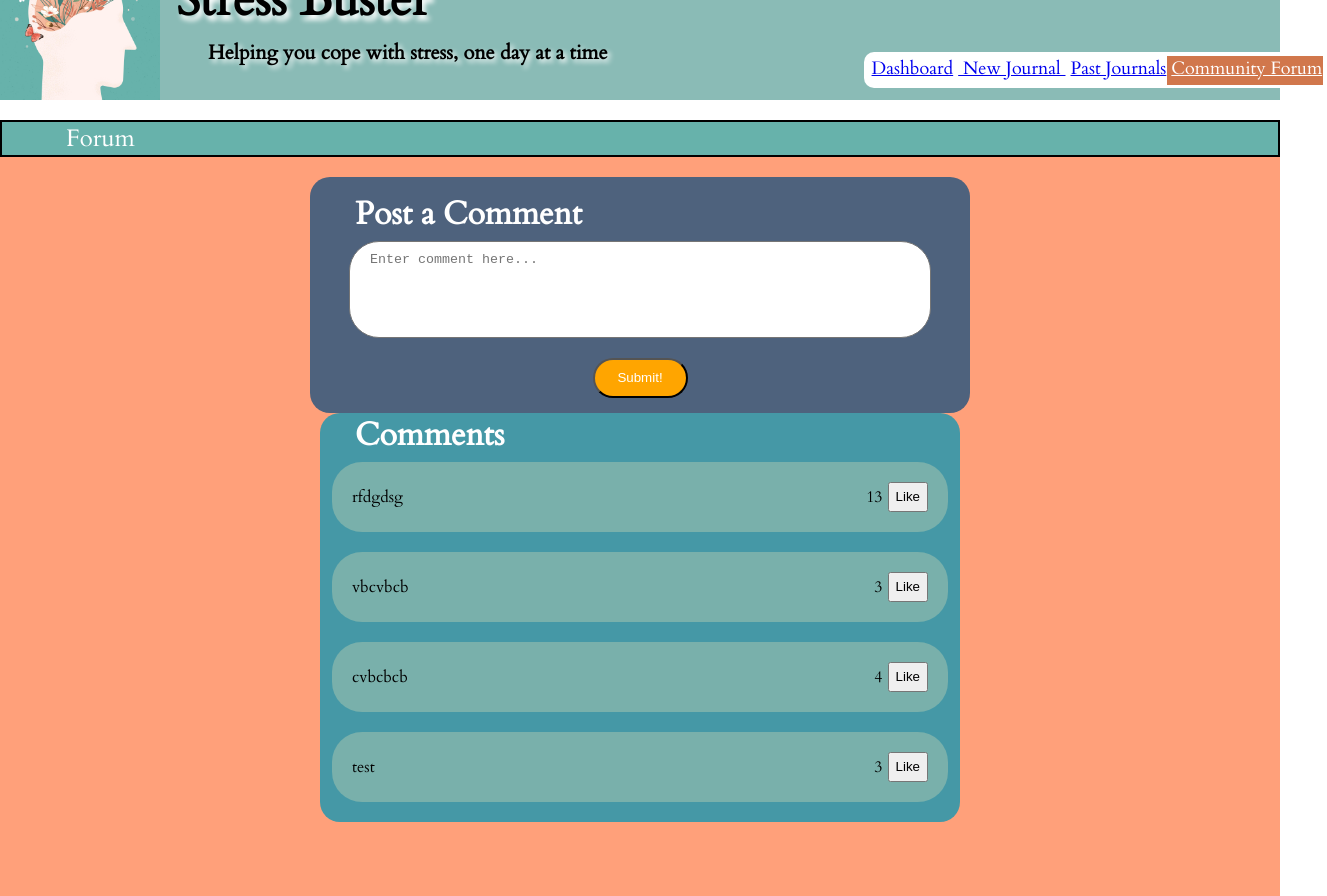
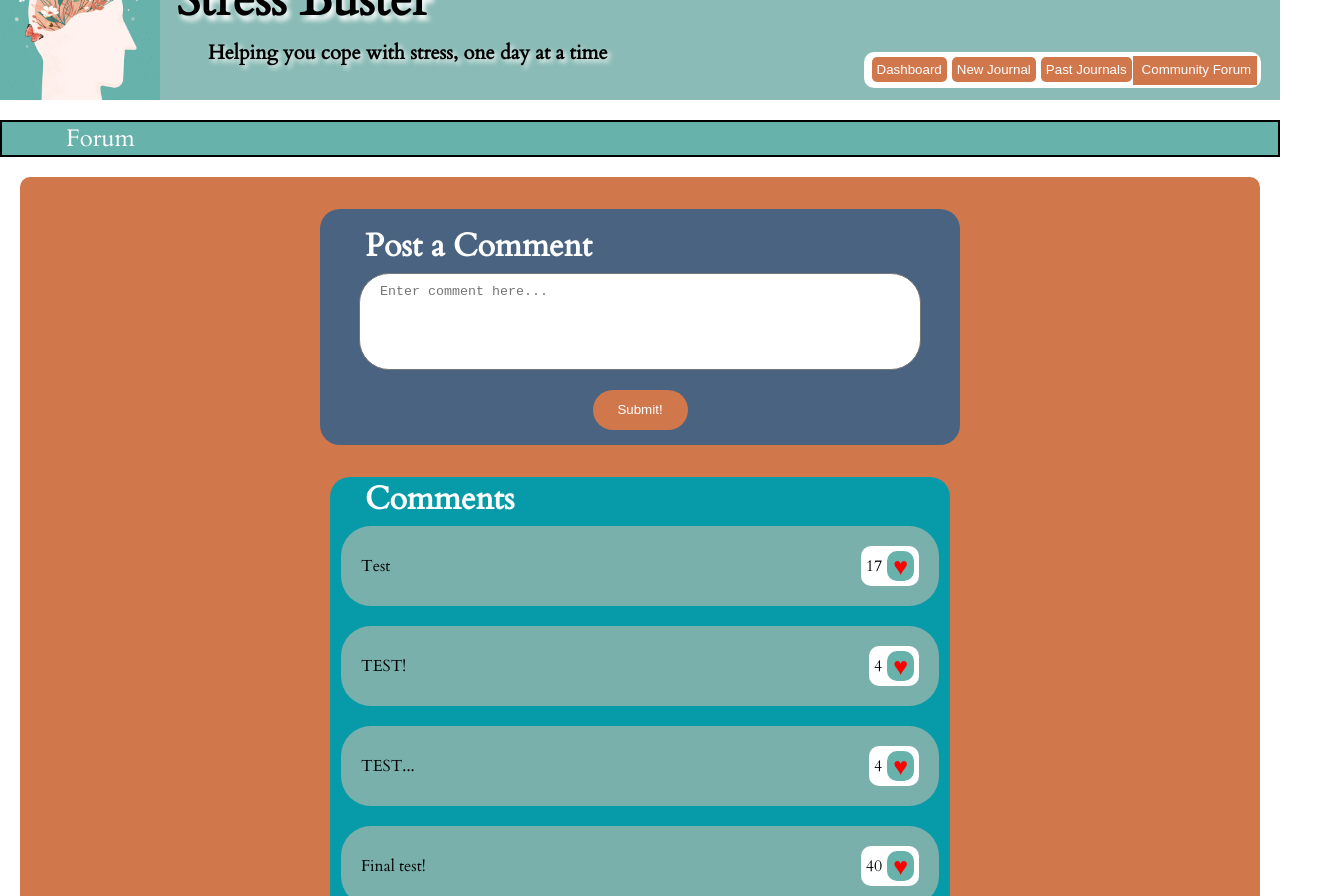
Before and after one commit to timmyyan-git/stress-buster-health-journal, a React (Create React App) app in the folder project/: page /Forum in a window 1280 px wide. Shown: the part 60-956 px from the top of the page, 1327 px wide, since content can reach past the window. Built offline with nearby package versions, Linux system fonts and the light colour scheme; no server answers; data requests are answered from the project's data file.

Commit message:
final commit

```diff
--- a/project/db.json
+++ b/project/db.json
@@ -1,7 +1,7 @@
 {
   "journals": [
     {
-      "date": "2022-12-08",
+      "date": "2022-12-05",
       "quote": {
         "content": "Time you enjoyed wasting was not wasted.",
         "author": "John Lennon"
@@ -18,7 +18,7 @@
       "id": 7
     },
     {
-      "date": "2022-12-08",
+      "date": "2022-12-06",
       "quote": {
         "content": "Maxim for life: You get treated in life the way you teach people to treat you.",
         "author": "Wayne Dyer"
@@ -35,7 +35,7 @@
       "id": 8
     },
     {
-      "date": "2022-12-08",
+      "date": "2022-12-07",
       "quote": {
         "content": "Consider that not only do negative thoughts and emotions destroy our experience of peace, but they also undermine our health.",
         "author": "Dalai Lama"
@@ -69,7 +69,7 @@
       "id": 10
     },
     {
-      "date": "2022-12-08",
+      "date": "2022-12-09",
       "quote": {
         "content": "Anybody can make history. Only a great man can write it.",
         "author": "Oscar Wilde"
@@ -91,7 +91,7 @@
         "content": "Keep your eyes on the stars and your feet on the ground.",
         "author": "Theodore Roosevelt"
       },
-      "journalWriting": "ihhihihih",
+      "journalWriting": "Hello!",
       "sleep": "4",
       "exercise": "3",
       "greenSpace": "1",
@@ -118,28 +118,45 @@
       "mentalHealth": "90",
       "therapy": "No",
       "id": 14
+    },
+    {
+      "date": "2022-12-09",
+      "quote": {
+        "content": "We should not judge people by their peak of excellence; but by the distance they have traveled from the point where they started.",
+        "author": "Henry Ward Beecher"
+      },
+      "journalWriting": "Final test",
+      "sleep": "8",
+      "exercise": "30",
+      "greenSpace": "30",
+      "social": "7",
+      "mindful": "4",
+      "nutrition": "8",
+      "mentalHealth": "0",
+      "therapy": "",
+      "id": 15
     }
   ],
   "comments": [
     {
-      "comment": "rfdgdsg",
-      "likes": 13,
+      "comment": "Test",
+      "likes": 17,
       "id": 1
     },
     {
-      "comment": "vbcvbcb",
-      "likes": 3,
+      "comment": "TEST!",
+      "likes": 4,
       "id": 2
     },
     {
-      "comment": "cvbcbcb",
+      "comment": "TEST...",
       "likes": 4,
       "id": 3
     },
     {
-      "comment": "test",
-      "likes": 3,
-      "id": 4
+      "comment": "Final test!",
+      "likes": 40,
+      "id": 5
     }
   ]
 }
--- a/project/src/Comment.js
+++ b/project/src/Comment.js
@@ -1,4 +1,6 @@
 import React from "react";
+import styles from "./forum.module.css";
+
 
 const commentStyle = {
     container: {
@@ -15,9 +17,19 @@ const commentStyle = {
         display: "flex",
         justifyContent: "space-between",
         alignItems: "center",
+        backgroundColor: "white",
+        textAlign: "center",
+        padding: "5px",
+        borderRadius: "10px"
     },
     like: {
         height: "30px",
+        backgroundColor: "#67b2ab",
+        border: "none",
+        color: "red",
+        fontSize: "25px",
+        borderRadius: "10px"
+
     },
 };
 
@@ -25,7 +37,7 @@ export default function Comment({ comment, updateLike }) {
     return (
         <div style={commentStyle.container}>
             <div>{comment.comment}</div>
-            <div style={commentStyle.likes}>
+            <div id={styles['comment-likes']} style={commentStyle.likes}>
                 <div
                     style={{
                         marginRight: "5px",
@@ -33,8 +45,8 @@ export default function Comment({ comment, updateLike }) {
                 >
                     {comment.likes}
                 </div>
-                <button style={commentStyle.like} onClick={() => updateLike(comment)}>
-                    Like
+                <button id={styles['comment-likes']} style={commentStyle.like} onClick={() => updateLike(comment)}>
+                    {"\u2665"}
                 </button>
             </div>
         </div>
--- a/project/src/CommentForm.js
+++ b/project/src/CommentForm.js
@@ -1,6 +1,7 @@
 import { useState } from "react";
+import styles from "./forum.module.css";
 
-const styles = {
+const style = {
     container: {
         display: "flex",
         flexDirection: "column",
@@ -17,9 +18,10 @@ const styles = {
     submit: {
         height: "40px",
         width: "95px",
-        backgroundColor: "orange",
+        backgroundColor: "#d1774c",
         borderRadius: "30px",
         color: "white",
+        border: "none"
     },
 };
 
@@ -27,18 +29,20 @@ function CommentForm({ addComment }) {
     const [comment, setComment] = useState("");
 
     return (
-        <div style={styles.container}>
+
+        <div style={style.container}>
             <textarea
-                style={styles.textBox}
+                style={style.textBox}
                 rows="5"
                 cols="100"
                 placeholder="Enter comment here..."
                 onChange={(e) => setComment(e.target.value)}
             ></textarea>
-            <button style={styles.submit} onClick={() => addComment(comment)}>
+            <button id={styles["comment-submit"]} style={style.submit} onClick={() => addComment(comment)}>
                 Submit!
             </button>
         </div>
+
     );
 }
 
--- a/project/src/Forum.js
+++ b/project/src/Forum.js
@@ -57,8 +57,10 @@ function Forum() {
 
     return (
         <div className={styles.container}>
-            <h2 className={styles.pageTitle}>Forum</h2>
-            <div className={styles.center}>
+            <h2 className="page-title">Forum</h2>
+            <div id={styles["comment-page-container"]}>
+                <div className={styles.center}>
+
                 <div className={styles.commentBox}>
                     <h1 className={styles.commentTitle}>Post a Comment</h1>
                     <CommentForm className={styles.commentForm} addComment={addComment} />
@@ -75,6 +77,7 @@ function Forum() {
                     </h1>
                     <div className={styles.comments}>{renderComments()}</div>
                 </div>
+                </div>
             </div>
         </div>
     );
--- a/project/src/JournalForm.js
+++ b/project/src/JournalForm.js
@@ -71,6 +71,7 @@ function JournalForm({ onUpdateJournalList, onRandomQuote }) {
             name="journalWriting"
             id="writing"
             rows="15"
+            cols="100"
             onChange={onFormChange}
           />
         </div>
--- a/project/src/NavBar.js
+++ b/project/src/NavBar.js
@@ -9,10 +9,10 @@ function handleLinkClick (e) {
 
     return (
         <nav>
-            <NavLink id="home-nav" className="link" exact to="/">Dashboard</NavLink>
-            <NavLink id="new-Journal-nav"  className="link" to="/NewJournal"> New Journal </NavLink>
-            <NavLink id="past-Journal-nav" className="link" to="/PreviousJournals">Past Journals</NavLink>
-            <NavLink id="community-nav" className="link" to="/Forum">Community Forum</NavLink>
+            <NavLink id="home-nav" className="link" exact to="/"><button className="nav-button">Dashboard</button></NavLink>
+            <NavLink id="new-Journal-nav"  className="link" to="/NewJournal"><button className="nav-button">New Journal</button></NavLink>
+            <NavLink id="past-Journal-nav" className="link" to="/PreviousJournals"><button className="nav-button">Past Journals</button></NavLink>
+            <NavLink id="community-nav" className="link" to="/Forum"><button className="nav-button">Community Forum</button></NavLink>
         </nav>
     );
 
--- a/project/src/forum.module.css
+++ b/project/src/forum.module.css
@@ -1,6 +1,13 @@
 .container {
-    background-color: lightsalmon;
-    height: 100vh;
+    background-color: rgb(255, 255, 255);
+}
+
+#comment-page-container {
+    background-color: var(--burnt-orange);
+    margin-left: 20px;
+    margin-right: 20px;
+    border-radius: 10px;
+    margin-bottom: 20px
 }
 
 .commentsContainer {
@@ -12,7 +19,8 @@
     justify-content: center;
     width: 50%;
     border-radius: 20px;
-    background-color: #4598a6;
+    background-color: var(--cyan);
+    margin-bottom: 2rem;
 }
 
 .comments {
@@ -30,10 +38,12 @@
 }
 
 .commentBox {
-    background-color: #4e627d;
+    background-color: var(--grey-blue);
     width: 50%;
     border-radius: 20px;
     padding: 15px 10px;
+    margin-top: 2rem;
+    margin-bottom: 2rem;
 }
 
 .commentForm {
@@ -53,3 +63,15 @@
     align-items: center;
     justify-content: center;
 }
+
+#comment-submit:hover {
+    background-color: white;
+    color:rgb(0, 0, 0);
+    box-shadow: 0px 0px 2px 2px rgb(255, 255, 255);
+    font-weight: bold;
+  }
+
+  #comment-likes:hover {
+    box-shadow: 0px 0px 5px 5px rgb(255, 255, 255);
+    font-weight: bold;
+  }
--- a/project/src/index.css
+++ b/project/src/index.css
@@ -111,9 +111,17 @@ h2 {
 
 #quote {
   margin-bottom: 1rem;
+  margin-right: 2rem;
+  margin-left: 2rem;
   font-size: larger;
+  padding:1rem;
   line-height: 1.5;
   box-shadow: 10px 10px 5px black;
+  border-radius: 10px;
+  background-color: var(--grey-blue);
+  color: white;
+
+
 }
 
 .health-snap {
@@ -165,6 +173,14 @@ h2 {
 #mental-card {
   background-color: var(--seafoam-green);
   color: white
+}
+
+.metric-container {
+  background-color: white;
+  color: black;
+  margin-left:5rem;
+  margin-right: 5rem;
+  border-radius: 5px;
 }
 
 #samhsa-button:hover {
@@ -304,10 +320,7 @@ h2 {
 }
 
 #subHeading {
-  /* position: absolute;
-  top: 5rem;
-  left: 15rem;
-  right: 2px; */
+
   font-size: 20px;
   text-shadow: 3px 3px 5px white;
   width: max-content;
@@ -322,11 +335,6 @@ h2 {
   line-height: 1px;
   margin-left: 1rem
 
-  /* position: absolute;
-  top: 5px;
-  left: 175px;
-  right: 2px;
-  height: 100px; */
 }
 
 #logo {
@@ -340,12 +348,6 @@ nav a.active {
   color: white;
 }
 
-/* nav {
-  color: white;
-  position:absolute;
-  left: 57rem;
-  top: 8.5rem;
-} */
 
 #nav-bar {
   background-color: white;
@@ -365,13 +367,31 @@ nav a.active {
 .link {
   padding: 0px 1px 4px 4px;
   font-size: large;
+}
 
+.nav-button {
+  background-color: var(--burnt-orange);
+  color: white;
+  border: none;
+  border-radius: 5px;
+  padding: 5px
 }
 
 /* New Journal */
 
+#new-journal-container {
+  background-color: white;
+}
+
+#entirePageColor{
+  background-color: var(--cyan);
+  margin: 2em;
+  border-radius: 10px;
+}
+
 #prompt {
-  flex-basis: 33.333333%;
+  display: flex;
+  flex-direction:column;
   padding: .5rem;
   border-radius: 25px;
   margin-left: 10em;
@@ -379,7 +399,12 @@ nav a.active {
   background-color: var(--seafoam-green);
   color: white;
   text-align: center;
-  margin-top: 1rem;
+
+}
+
+#prompt-container {
+  background-color: var(--burnt-orange);
+  border-radius: 25px
 }
 
 #new-journal-quote {
@@ -392,13 +417,6 @@ nav a.active {
   box-shadow: 10px 10px 5px black;
 }
 
-#entirePageColor{
-  background-color: var(--cyan);
-  margin-left: 2em;
-  margin-right: 2em;
-  margin-top: 2em;
-  border-radius: 10px;
-}
 
 #journalForm {
   background-color: var(--dark-green);
@@ -421,8 +439,6 @@ nav a.active {
 
 }
 
-
-
 .question-snap {
   background-color: #079aa8;
   display: flex;
@@ -439,16 +455,35 @@ nav a.active {
 #type,
 #time {
   margin-top: 10px;
+  min-width: 8rem;
+  max-width: 8rem;
+  border-radius: 10px;
+  text-align: center
+
 
 }
 #journalButton {
-  height: 30px;
-  margin-top: 1em;
-  margin-bottom: 1em;
 
+  padding-left: 1rem;
+  padding-right: 1rem;
+  padding-top: .5rem;
+  padding-bottom: .5rem;
+  margin-top: .5em;
+  margin-bottom: 2em;
+  background-color: var(--burnt-orange);
+  border-radius: 40px;
+  color: white;
+  border: none;
+  font-size: large;
+  font-weight: bold;
 
+}
 
-
+#journalButton:hover {
+  background-color: white;
+  color:rgb(0, 0, 0);
+  box-shadow: 0px 0px 2px 2px rgb(255, 255, 255);
+  font-weight: bold;
 }
 
 .clr-blue {
@@ -464,10 +499,13 @@ border-radius: 25px;
 
 #journalDate {
   margin-left: 13rem;
-  background: var(--grey);
+  background: white;
+  text-align: center;
   outline: none;
   border: none;
+  border-radius: 5px;
   font-size: 20px;
+  font-family: cardo;
   margin-top: 2rem;
 }
 
@@ -479,3 +517,8 @@ border-radius: 25px;
   display: block;
   text-shadow: 2px 2px 5px white;
 }
+
+#writing {
+  padding-left: 20px;
+  padding-right: 20px
+}
```
Also changed, not shown: project/src/Dashboard.js (+14 -7 lines), project/src/NewJournal.js (+6 -7 lines).
